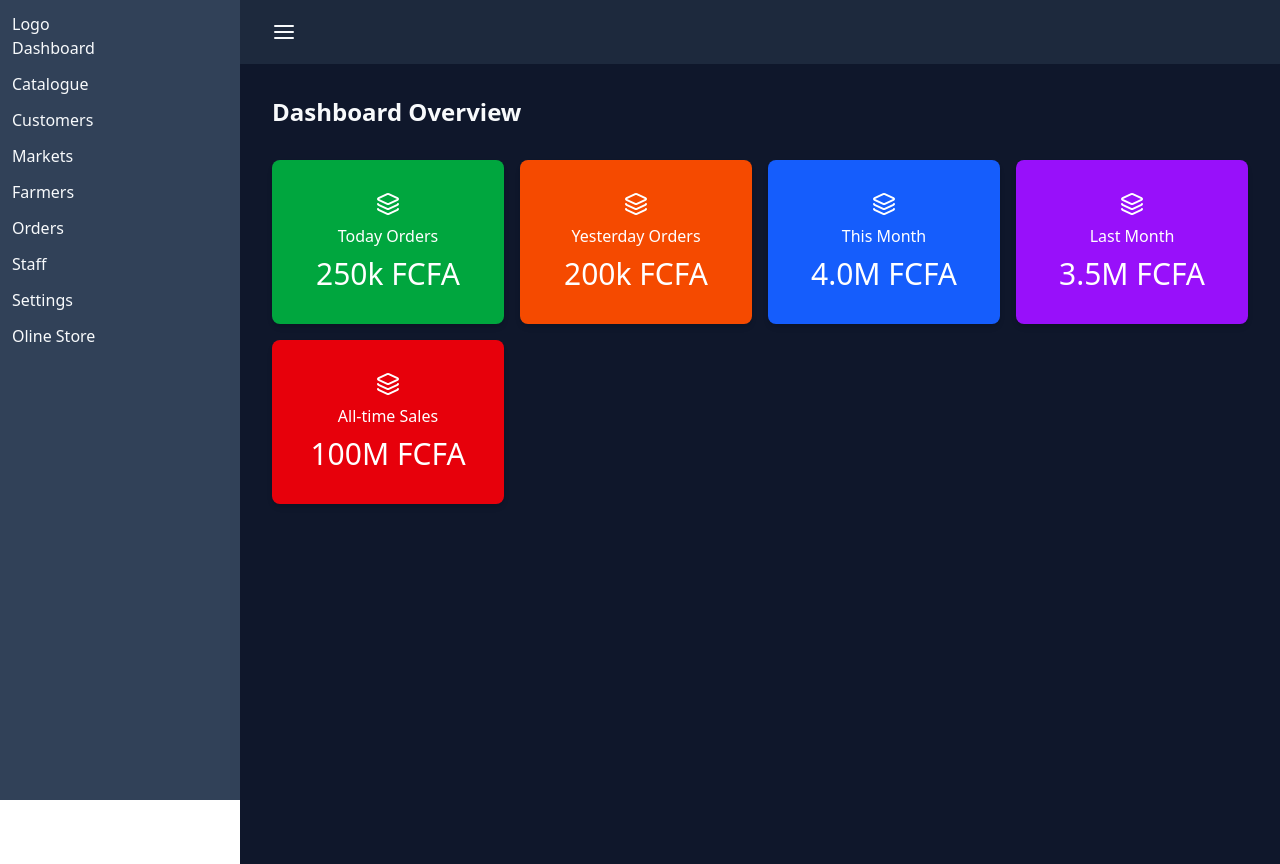
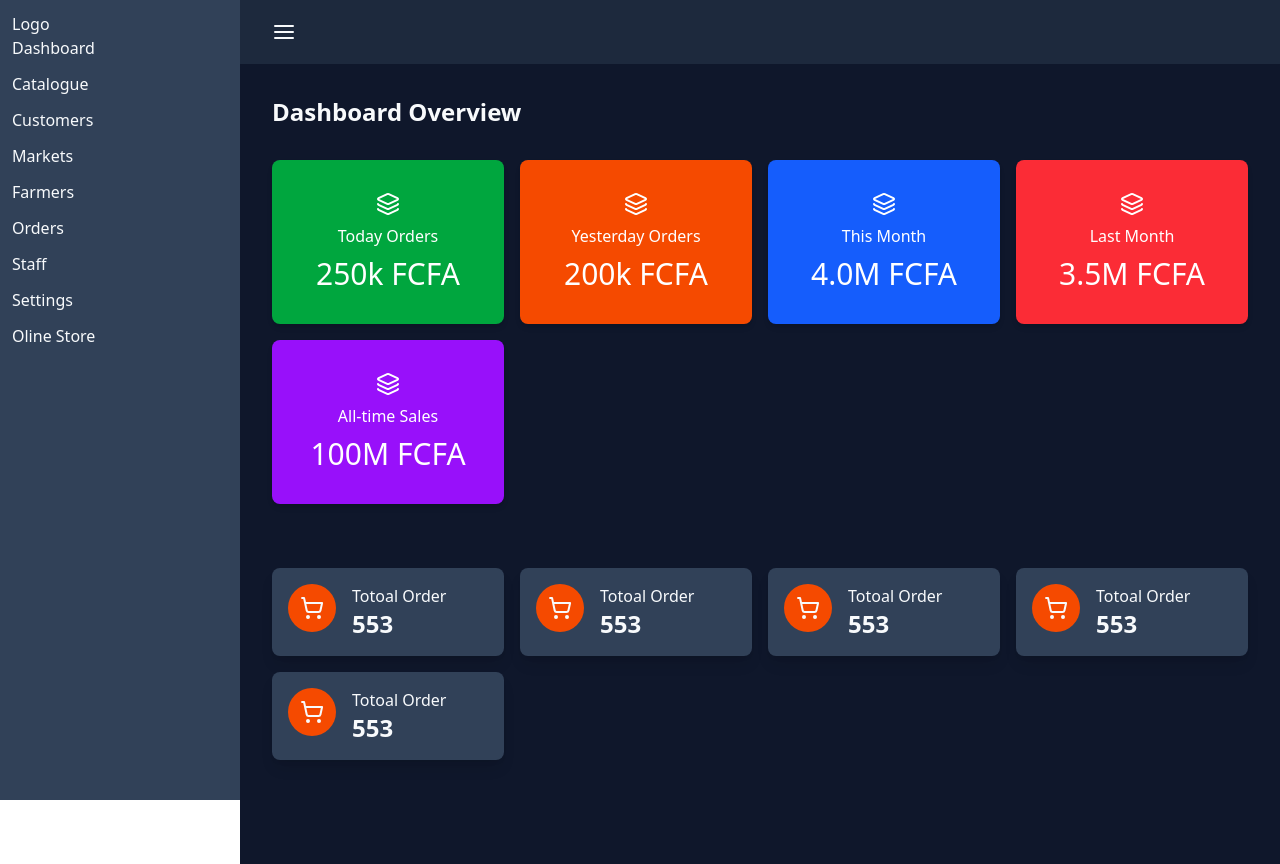
Before and after one commit to Sundze7/multivendor, a Next.js app: page /dashboard in a window 1280 px wide. Built offline with nearby package versions, Linux system fonts and the light colour scheme.

Commit message:
small cards

```diff
--- a/src/app/(back-office)/dashboard/page.jsx
+++ b/src/app/(back-office)/dashboard/page.jsx
@@ -1,5 +1,6 @@
 import Heading from "@/components/back-office/Heading";
-import LargeCards from "@/components/back-office/LargeCards";
+import LargeCards from "@/components/back-office/cards/LargeCards";
+import SmallCards from "@/components/back-office/cards/SmallCards";
 
 export default function page() {
   return (
@@ -8,6 +9,7 @@ export default function page() {
       {/* large cards */}
       <LargeCards />
       {/* Small cards */}
+      <SmallCards />
       {/* charts */}
       {/* recent order table */}
     </div>
--- a/src/components/back-office/LargeCards.jsx
+++ b/src/components/back-office/cards/LargeCards.jsx
@@ -20,12 +20,12 @@ export default function LargeCards() {
     {
       period: "Last Month",
       sales: "3.5M",
-      color: "bg-purple-600 ",
+      color: "bg-red-500",
     },
     {
       period: "All-time Sales",
       sales: "100M",
-      color: "bg-red-600 ",
+      color: "bg-purple-600  ",
     },
   ];
   return (
--- /dev/null
+++ b/src/components/back-office/cards/SmallCard.jsx
@@ -0,0 +1,18 @@
+import { ShoppingCart } from "lucide-react";
+
+export default function SmallCard() {
+  return (
+    <div className="rounded-lg shadow-lg bg bg-slate-700 p-4">
+      <div className="flex space-x-4">
+        <div className="w-12 h-12 bg-orange-600 rounded-full flex items-center justify-center">
+          <ShoppingCart />
+        </div>
+
+        <div className="">
+          <p>Totoal Order</p>
+          <h3 className="text-2xl font-bold">553</h3>
+        </div>
+      </div>
+    </div>
+  );
+}
--- /dev/null
+++ b/src/components/back-office/cards/SmallCards.jsx
@@ -0,0 +1,38 @@
+import SmallCard from "./SmallCard";
+
+export default function SmallCards() {
+  const orderStats = [
+    {
+      period: "Today Orders",
+      sales: "250k",
+      color: "bg-green-600 ",
+    },
+    {
+      period: "Yesterday Orders",
+      sales: "200k",
+      color: "bg-orange-600 ",
+    },
+    {
+      period: "This Month",
+      sales: "4.0M",
+      color: "bg-blue-600 ",
+    },
+    {
+      period: "Last Month",
+      sales: "3.5M",
+      color: "bg-red-600",
+    },
+    {
+      period: "All-time Sales",
+      sales: "100M",
+      color: "bg-purple-600  ",
+    },
+  ];
+  return (
+    <div className="grid grid-cols-1 sm:grid-cols-2 md:grid-cols-3 lg:grid-cols-4 gap-4 py-8">
+      {orderStats.map((item, i) => {
+        return <SmallCard />;
+      })}
+    </div>
+  );
+}
```
Also changed, not shown: src/components/back-office/cards/LargeCard.jsx (renamed from src/components/back-office/LargeCard.jsx).
